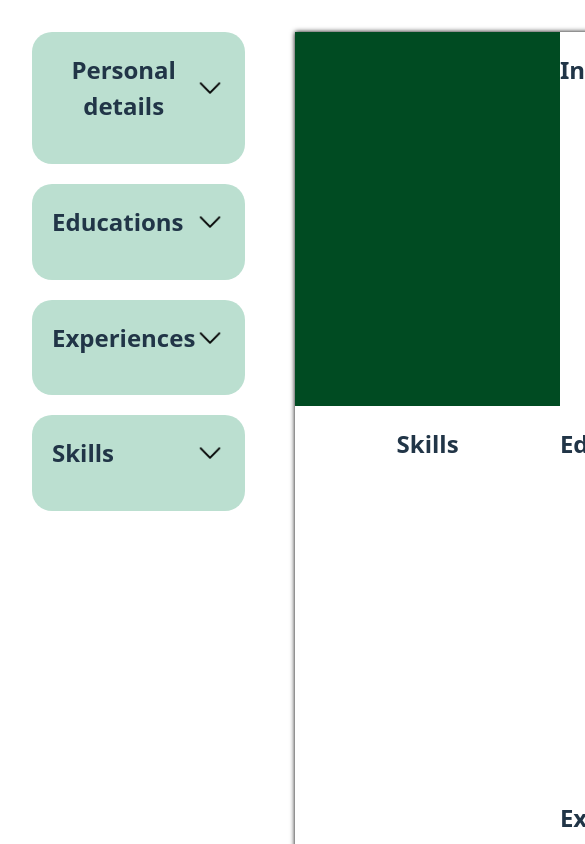
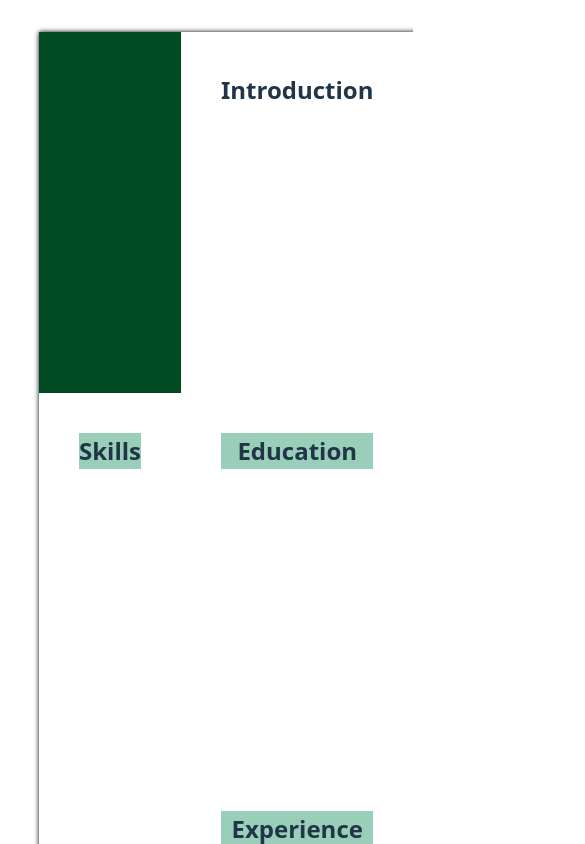
Before and after one commit to Petra-78/cv-app, a React (Vite) app: page / in a window 390 px wide. Shown: the top 844 px of the page, 585 px wide, since content can reach past the window. Built offline with nearby package versions, Linux system fonts and the light colour scheme.

Commit message:
Add icons, borders, and make preview div more responsive

```diff
--- a/src/App.css
+++ b/src/App.css
@@ -1,9 +1,17 @@
 #root {
   max-width: 1400px;
   min-height: 100vh;
-  margin: 0 auto;
   padding: 2rem;
-  text-align: center;
+}
+
+:root {
+  --light-green: rgb(187, 223, 208);
+  --dark-green: rgb(153, 207, 185);
+}
+
+* {
+  box-sizing: border-box;
+  margin: 0px;
 }
 
 body,
@@ -13,67 +21,58 @@ body,
   align-items: center;
 }
 
-div {
-  box-sizing: border-box;
-}
-
-.logo {
-  height: 6em;
-  padding: 1.5em;
-  will-change: filter;
-  transition: filter 300ms;
-}
-.logo:hover {
-  filter: drop-shadow(0 0 2em #646cffaa);
-}
-.logo.react:hover {
-  filter: drop-shadow(0 0 2em #61dafbaa);
-}
-
-@keyframes logo-spin {
-  from {
-    transform: rotate(0deg);
-  }
-  to {
-    transform: rotate(360deg);
-  }
-}
-
-@media (prefers-reduced-motion: no-preference) {
-  a:nth-of-type(2) .logo {
-    animation: logo-spin infinite 20s linear;
-  }
-}
-
-.card {
-  padding: 2em;
-}
-
-.read-the-docs {
-  color: #888;
+h2 {
+  text-align: center;
 }
 
 .main {
   display: grid;
   grid-template-columns: 1fr 2fr;
+  grid-template-rows: min-content 1fr;
   height: 100%;
-  min-width: 80vw;
+  width: 80vw;
   gap: 50px;
   justify-content: space-around;
 }
 
+.previewButtons {
+  display: flex;
+  grid-row: 1/2;
+  grid-column: 1/2;
+  width: 100%;
+}
+
 .preview {
   display: grid;
-  grid-template-columns: 1fr 2fr;
-  grid-template-rows: repeat(3, 1fr);
-  height: 29.7cm;
-  width: 21cm;
+  grid-template-columns: 1.5fr 2fr;
+  align-items: start;
+  width: 100%;
+  max-width: calc(29cm / 1.414);
+  min-height: 29cm;
+  background-color: white;
   box-shadow: black 5px 5px 5px 5px;
+  grid-row: 1/3;
 }
 
 .preview > div {
-  height: 100%;
+  display: flex;
+  flex-direction: column;
+  gap: 20px;
+  padding: 40px;
   align-items: start;
+}
+
+.sectionTitle {
+  margin-bottom: 20px;
+  background-color: var(--dark-green);
+  width: 100%;
+}
+
+.introduction > p,
+.skills > p,
+.educations > p,
+.experience > p {
+  font-size: 1rem;
 }
 
 .dropdown {
@@ -81,15 +80,18 @@ div {
   flex-direction: column;
   justify-content: space-between;
   min-width: 100%;
-  background-color: rgb(187, 223, 208);
+  background-color: var(--light-green);
   border-radius: 20px;
-  padding: 0px 20px 20px 20px;
+  padding: 20px;
 }
 
 .formContainer {
   display: flex;
   flex-direction: column;
   justify-content: center;
+  align-items: center;
+  gap: 20px;
+  margin-top: 20px;
 }
 
 .dropdownHeader,
@@ -104,6 +106,7 @@ div {
 .forms {
   display: flex;
   flex-direction: column;
+  grid-column: 1/2;
   gap: 10px;
   height: 100%;
   justify-content: start;
@@ -115,8 +118,9 @@ form {
   display: flex;
   flex-direction: column;
   align-items: start;
-  padding: 10px;
+  padding: 20px;
   gap: 5px;
+  width: 100%;
 }
 
 label {
@@ -128,15 +132,21 @@ textarea {
   padding: 5px;
   margin-bottom: 5px;
   border-radius: 5px;
-  border: 5px rgb(119, 179, 154);
+  border: 2px solid var(--dark-green);
   width: 100%;
 }
 
-.buttons {
+.buttons,
+button {
   margin-top: 20px;
-  margin-bottom: 20px;
   justify-content: end;
   gap: 10px;
+}
+
+.innerDropdown > button {
+  margin: 0px;
+  padding: 5px;
+  background-color: var(--dark-green);
 }
 
 img {
@@ -156,4 +166,7 @@ img {
   display: flex;
   flex-direction: row;
   align-items: center;
+  padding: 10px;
+  background-color: var(--dark-green);
+  border-radius: 10px;
 }
```
